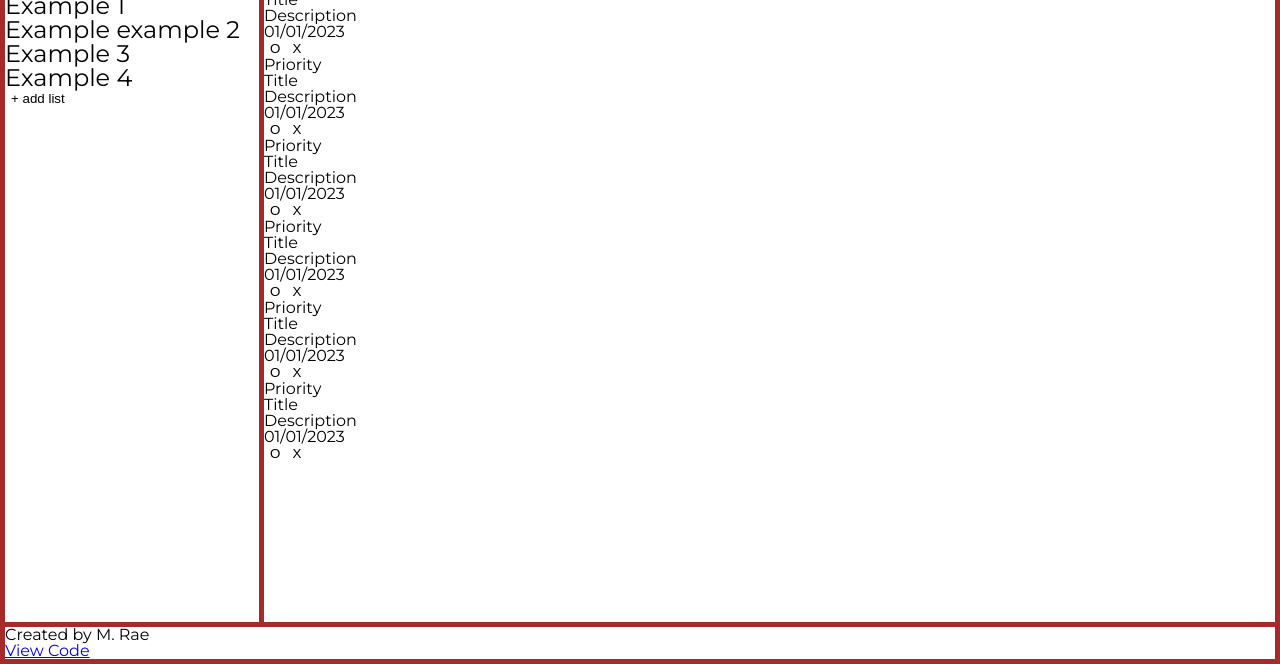
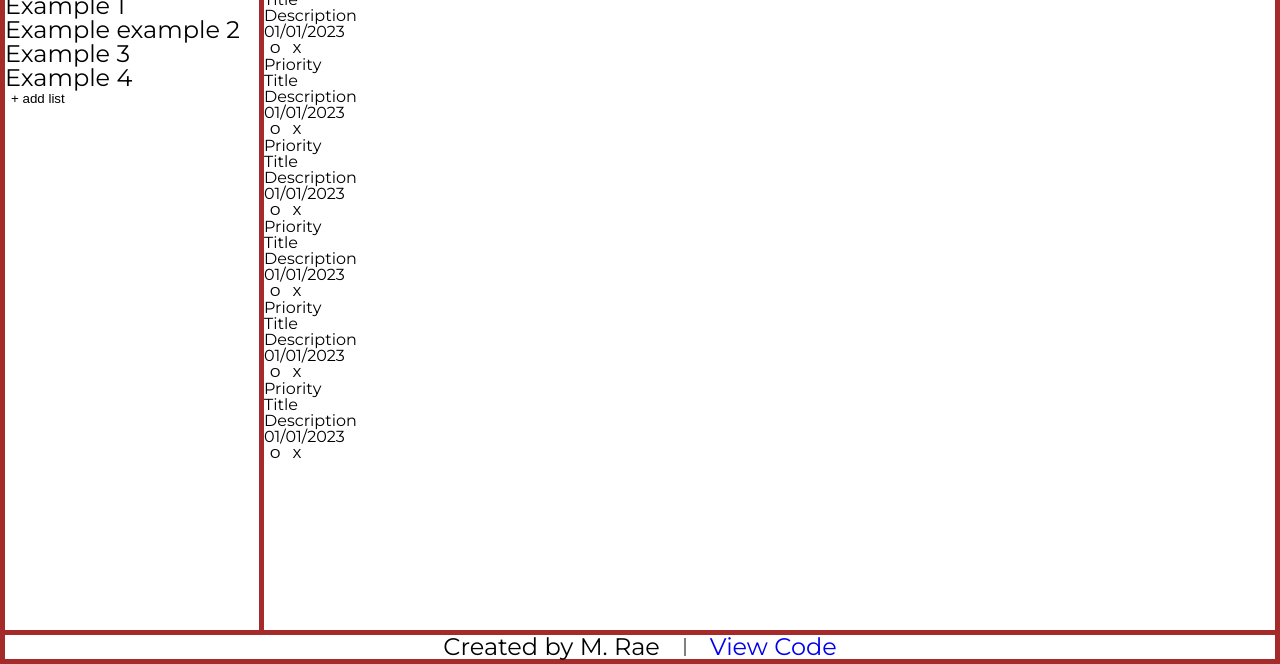
Before and after one commit to mattyjrae123/todo-list, a website built with webpack: page src/index.html in a window 1280 px wide. Shown: the part 136-800 px from the top of the page. Built offline with nearby package versions, Linux system fonts and the light colour scheme.

Commit message:
Layout footer using flexbox and add divider

```diff
--- a/src/index.html
+++ b/src/index.html
@@ -64,6 +64,7 @@
   </div>
   <footer>
     <div>Created by M. Rae</div>
+    <div id="footer-divider"></div>
     <div><a id="github-repo-link" href="https://github.com/mattyjrae123/todo-list" target="_blank">View Code</a></div>
   </footer>
 </body>
--- a/src/styles/style.css
+++ b/src/styles/style.css
@@ -65,6 +65,28 @@ header {
 footer {
   grid-column: 1 / 3;
   grid-row: 4 / 5;
+
+  display: flex;
+  justify-content: center;
+  align-items: center;
+  gap: 1.5rem;
+}
+
+#footer-divider {
+  border: 1px solid grey;
+  height: 75%;
+}
+
+footer > div {
+  font-size: 1.5rem;
+}
+
+#github-repo-link {
+  text-decoration: none;
+}
+
+#github-repo-link:hover {
+  text-decoration: underline;
 }
 
 h1 {
```
